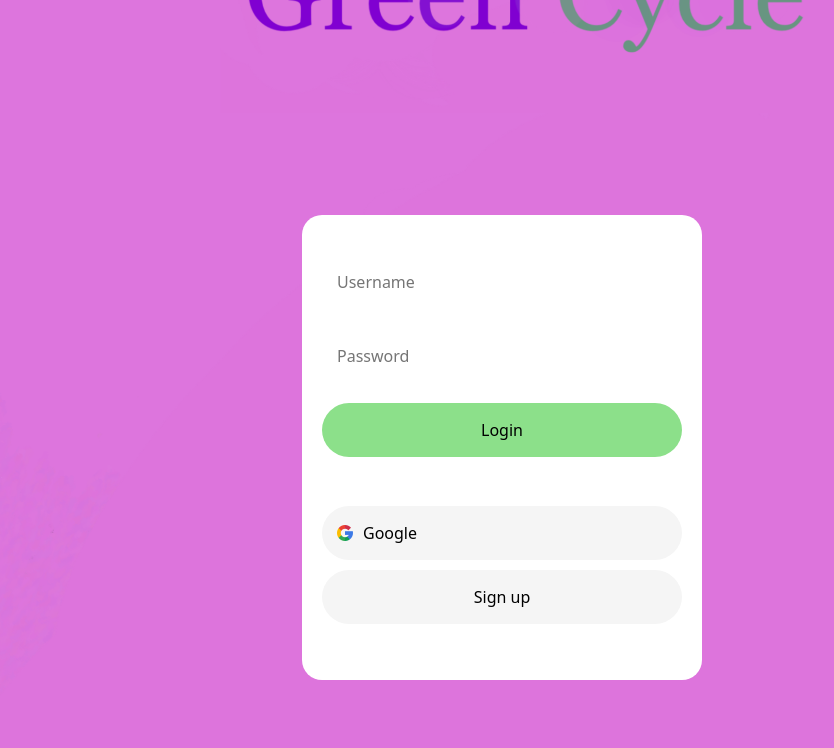
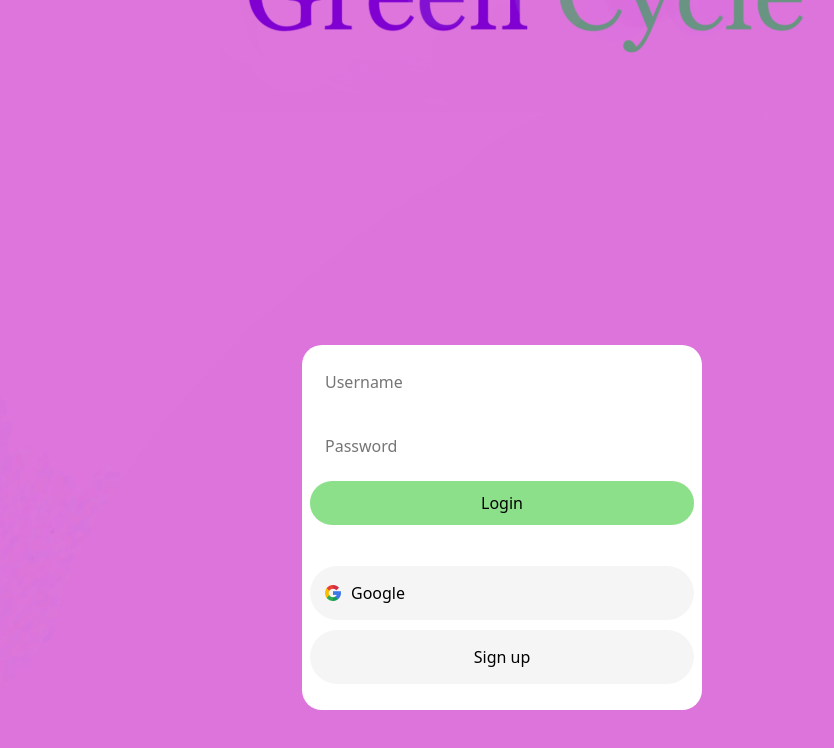
Before and after one commit to saikirangadupathi/user, a React (Create React App) app: page / in a window 1280 px wide. Shown: the top 748 px of the page, without its empty margins (138-972 px from the left). Built offline with nearby package versions, Linux system fonts and the light colour scheme.

Commit message:
Update Login.js

```diff
--- a/src/Login.js
+++ b/src/Login.js
@@ -204,14 +204,14 @@ const Container = styled.div`
 
 const Form = styled.div`
   background-color: white;
-  padding: 40px 20px;
+  padding: 10px 8px;
   border-radius: 20px;
   display: flex;
   flex-direction: column;
   align-items: center;
   width: 100%;
   max-width: 400px;
-  margin-bottom: 100px;
+  margin-bottom: 70px;
 `;
 
 const UsernameInput = styled.input`
@@ -219,7 +219,7 @@ const UsernameInput = styled.input`
   padding: 15px;
   border-radius: 30px;
   border: none;
-  margin-bottom: 20px;
+  margin-bottom: 10px;
   font-size: 16px;
 `;
 
@@ -228,7 +228,7 @@ const PasswordInput = styled.input`
   padding: 15px;
   border-radius: 30px;
   border: none;
-  margin-bottom: 20px;
+  margin-bottom: 8px;
   font-size: 16px;
 `;
 
@@ -236,7 +236,7 @@ const LoginButton = styled.button`
   width: 100%;
   background-color: #8ce08a;
   color: black;
-  padding: 15px;
+  padding: 10px;
   border: none;
   border-radius: 30px;
   cursor: pointer;
@@ -246,7 +246,7 @@ const LoginButton = styled.button`
 
 const Or = styled.p`
   color: white;
-  margin-bottom: 20px;
+  margin-bottom: 12px;
   font-size: 16px;
 `;
 
@@ -282,13 +282,13 @@ const ModalContent = styled.div`
   display: flex;
   flex-direction: column;
   align-items: center;
-  padding: 20px;
+  padding: 10px;
 `;
 
 const SignupInput = styled.input`
   width: 100%;
   padding: 10px;
-  margin-bottom: 20px;
+  margin-bottom: 12px;
   border-radius: 5px;
   border: 1px solid #cccccc;
   font-size: 16px;
@@ -316,6 +316,6 @@ const customStyles = {
     width: '90%',
     maxWidth: '400px',
     borderRadius: '20px',
-    padding: '20px',
+    padding: '12px',
   },
 };
```
